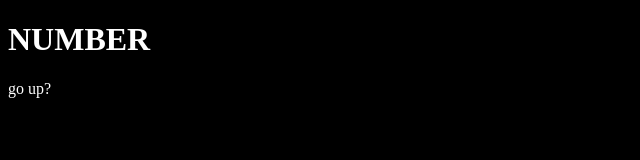
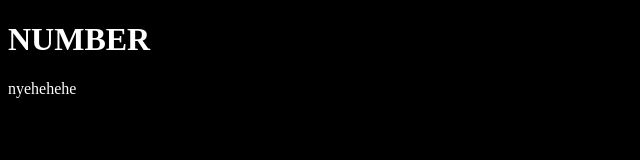
Before and after one commit to catofire/catofire.github.io, a plain HTML site: page testGame/main.html in a window 1280 px wide. Shown: the full height of the page, 0-640 px from the left. Drawn offline with Linux system fonts and the light colour scheme.

Commit message:
Update main.html

```diff
--- a/testGame/main.html
+++ b/testGame/main.html
@@ -30,6 +30,6 @@
         </head>
 <body onload="gameBoot()">
     <h1 id ="numberThatGoesUp">NUMBER</h1>
-    <p>go up?</p>
+    <p>nyehehehe</p>
     </body>
 </html>
```
